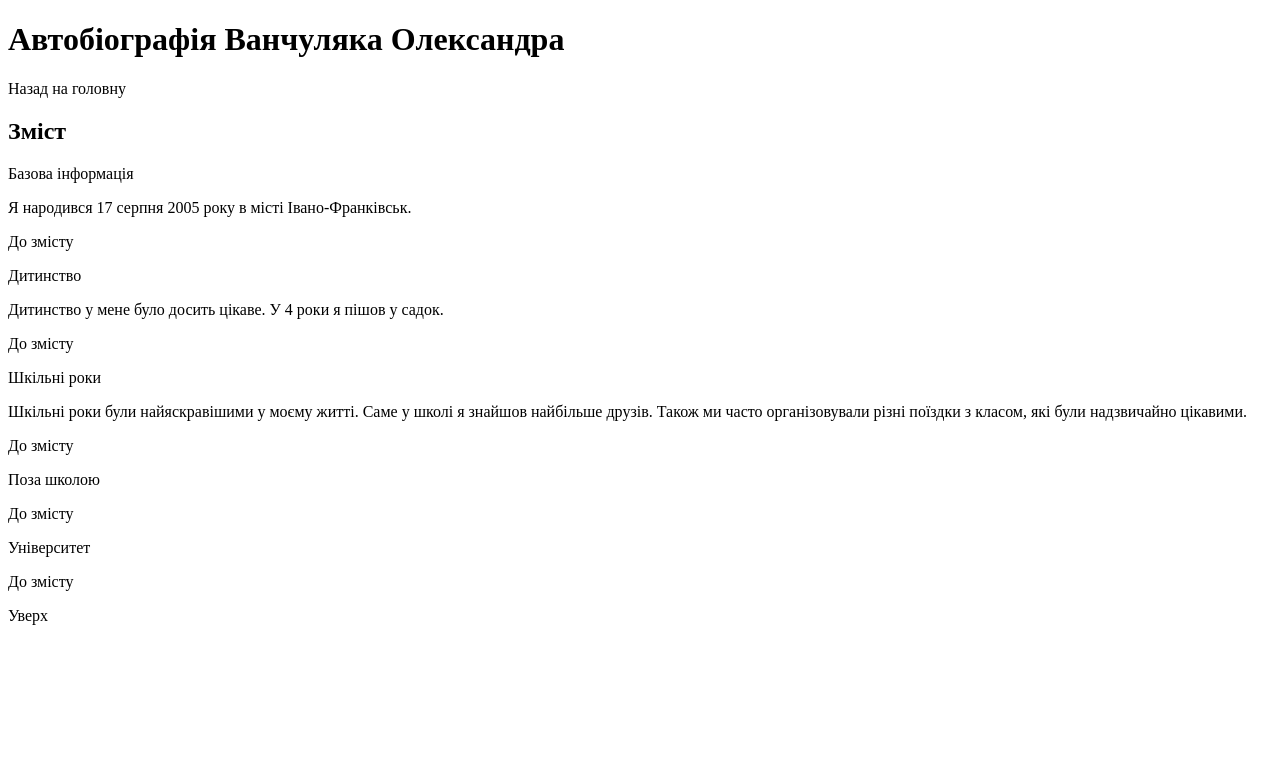
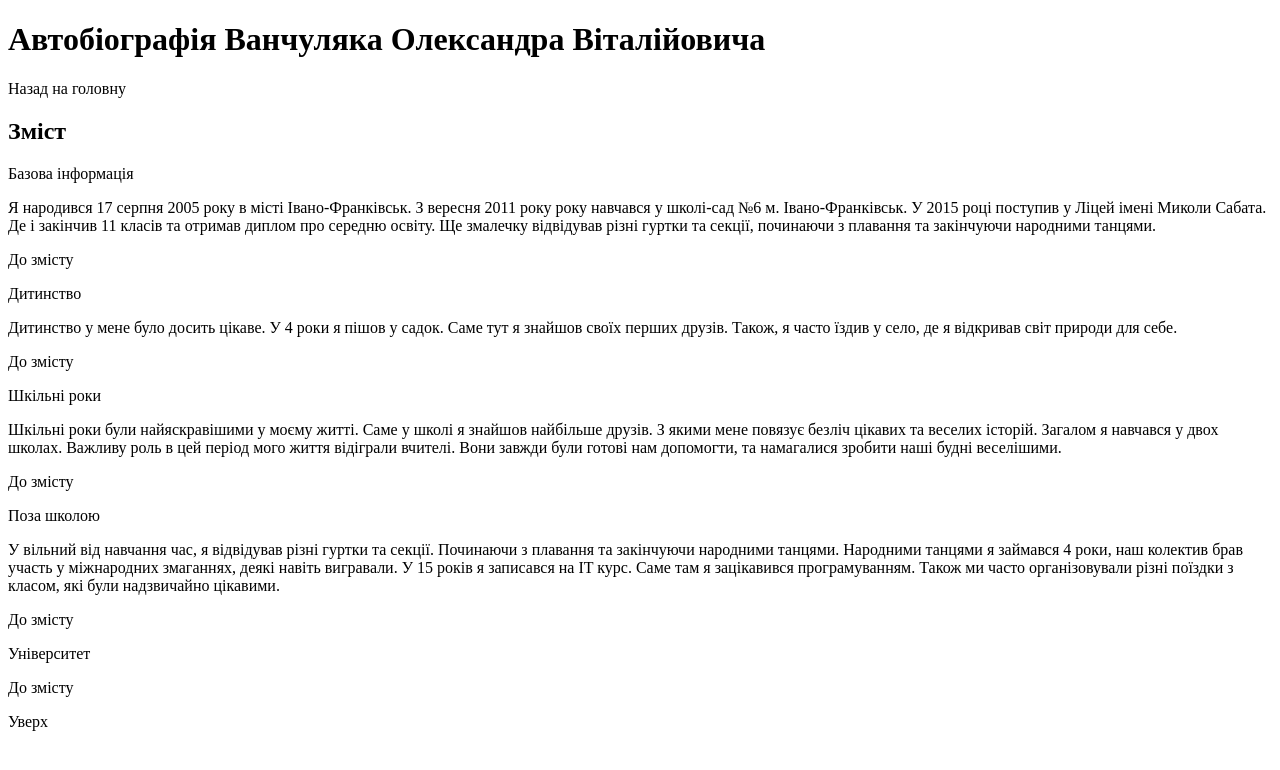
Before and after one commit to Vanvital/Project1, a plain HTML site: page biography.html in a window 1280 px wide. Drawn offline with Linux system fonts and the light colour scheme.

Commit message:
Update biography.html

```diff
--- a/biography.html
+++ b/biography.html
@@ -6,14 +6,20 @@
 	<title>Document</title>
 </head>
 <body>
-	<h1>Автобіографія Ванчуляка Олександра</h1>
+	<h1>Автобіографія Ванчуляка Олександра Віталійовича</h1>
 	<p>Назад на головну</p>
 	<h2>Зміст</h2>
-	<p>Базова інформація</p><p>Я народився 17 серпня 2005 року в місті Івано-Франківськ.</p><p>До змісту</p>
-	<p>Дитинство</p><p>Дитинство у мене було досить цікаве. У 4 роки я пішов у садок.</p><p>До змісту</p>
-	<p>Шкільні роки</p><p>Шкільні роки були найяскравішими у моєму житті. Саме у школі я знайшов найбільше друзів.
-	Також ми часто організовували різні поїздки з класом, які були надзвичайно цікавими. </p><p>До змісту</p>
-	<p>Поза школою</p><p></p><p>До змісту</p>
+	<p>Базова інформація</p><p>Я народився 17 серпня 2005 року в місті Івано-Франківськ. З вересня 2011 року року навчався у школі-сад №6 м. Івано-Франківськ.
+	У 2015 році поступив у Ліцей імені Миколи Сабата. Де і закінчив 11 класів та отримав диплом про середню освіту.
+	Ще змалечку відвідував різні гуртки та секції, починаючи з плавання та закінчуючи народними танцями.</p><p>До змісту</p>
+	<p>Дитинство</p><p>Дитинство у мене було досить цікаве. У 4 роки я пішов у садок. Саме тут я знайшов своїх перших друзів.
+	Також, я часто їздив у село, де я відкривав світ природи для себе.</p><p>До змісту</p>
+	<p>Шкільні роки</p><p>Шкільні роки були найяскравішими у моєму житті. Саме у школі я знайшов найбільше друзів. З якими мене повязує безліч цікавих та веселих історій.
+	Загалом я навчався у двох школах. Важливу роль в цей період мого життя відіграли вчителі. Вони завжди були готові нам допомогти,
+	та намагалися зробити наші будні веселішими.</p><p>До змісту</p>
+	<p>Поза школою</p><p>У вільний від навчання час, я відвідував різні гуртки та секції. Починаючи з плавання та закінчуючи народними танцями.
+	Народними танцями я займався 4 роки, наш колектив брав участь у міжнародних змаганнях, деякі навіть вигравали. У 15 років я записався на IT курс.
+	Саме там я зацікавився програмуванням. Також ми часто організовували різні поїздки з класом, які були надзвичайно цікавими.</p><p>До змісту</p>
 	<p>Університет</p><p></p><p>До змісту</p>
 	<p>Уверх</p>
 
```
